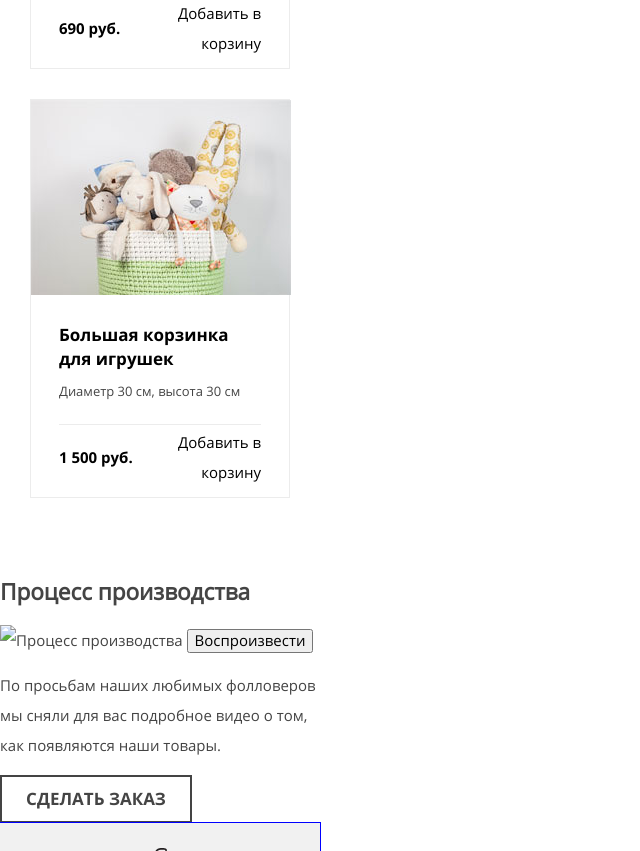
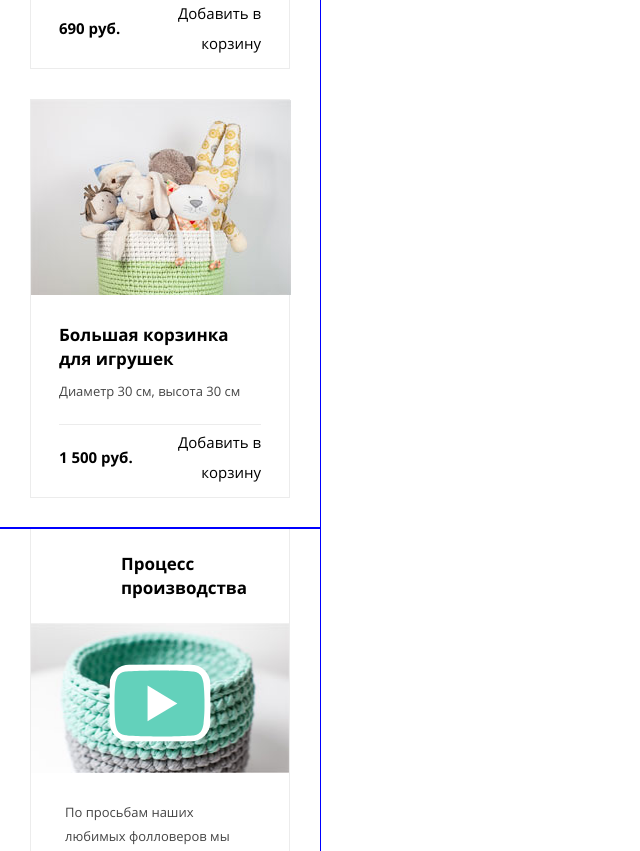
Before and after one commit to makartashik/676153-mishka, a website: page source/catalog.html in a window 1280 px wide. Shown: the part 1336-2187 px from the top of the page, without its empty margins (0-640 px from the left). Drawn offline with nearby package versions, Linux system fonts and the light colour scheme; files that its build step writes are made by us from their sources.

Commit message:
Стилизует блок с процессом производства

```diff
--- a/source/catalog.html
+++ b/source/catalog.html
@@ -102,17 +102,19 @@
         </section>
 
         <section class="production">
+          <div class="production__container">
             <header class="production__header">
               <h2 class="production__title">Процесс производства</h2>
             </header>
             <div class="production__content video-content">
-            <img class="video-content__image" src="#" width="260" height="150" alt="Процесс производства">
+              <img class="video-content__image" src="../img/video-mobile@1x.jpg" width="260" height="150" alt="Процесс производства">
               <button class="video-content__button" type="button">Воспроизвести</button>
             </div>
             <p class="production__text">
               По просьбам наших любимых фолловеров мы сняли для вас подробное видео о том, как появляются наши товары.
             </p>
-          <a class="production__button button button--width-less button--font-smaller button--line-smaller" href="#">Сделать заказ</a>
+            <a class="production__button button button--order button--width-less" href="#">Сделать заказ</a>
+          </div>
         </section>
 
       </main>
--- a/source/sass/blocks/button.scss
+++ b/source/sass/blocks/button.scss
@@ -16,7 +16,10 @@
     font-size: 17px;
   }
 
-  &--line-smaller {
+  &--order {
+    padding-top: 15px;
+    padding-bottom: 15px;
+    font-size: 17px;
     line-height: 16px;
   }
 
--- a/source/sass/blocks/catalog.scss
+++ b/source/sass/blocks/catalog.scss
@@ -1,3 +1,7 @@
+.catalog {
+  outline: 1px solid blue;
+}
+
 .catalog__container {
   padding-top: 30px;
   padding-bottom: 30px;
@@ -5,4 +9,8 @@
 
 .catalog__item {
   margin-bottom: 30px;
+
+  &:last-child {
+    margin-bottom: 0;
+  }
 }
--- a/source/sass/blocks/page-main.scss
+++ b/source/sass/blocks/page-main.scss
@@ -0,0 +1,3 @@
+.page-main {
+  outline: 1px solid blue;
+}
--- a/source/sass/blocks/production.scss
+++ b/source/sass/blocks/production.scss
@@ -0,0 +1,37 @@
+.production {
+  display: flex;
+  outline: 1px solid blue;
+}
+
+.production__container {
+  display: flex;
+  flex-direction: column;
+  margin: 0 30px;
+  margin-bottom: 58px;
+  border: 1px solid #ececec;
+}
+
+.production__header {
+  padding: 23px 28px;
+}
+
+.production__title {
+  margin: 0;
+  padding-left: 62px;
+  font-family: "Open Sans Bold", "Arial", sans-serif;
+  font-size: 17px;
+  line-height: 24px;
+  color: $title-color;
+}
+
+.production__text {
+  padding: 5px 34px;
+  font-size: 13px;
+  line-height: 24px;
+}
+
+.production__button {
+  margin-left: 33px;
+  margin-top: 8px;
+  margin-bottom: 32px;
+}
--- a/source/sass/blocks/video-content.scss
+++ b/source/sass/blocks/video-content.scss
@@ -0,0 +1,26 @@
+.video-content {
+  position: relative;
+}
+
+.video-content__button {
+  position: absolute;
+  top: 50%;
+  left: 50%;
+  width: 101px;
+  height: 77px;
+  font-size: 0;
+  border: 0;
+  background-image: url("../img/icon-play.svg");
+  background-color: #ffffff;
+  border-radius: 20px;
+  transform: translate(-50%, -50%);
+
+  &:hover {
+    transform: scale(1.2) translate(-40%, -40%);
+  }
+
+  &:active {
+    opacity: 0.3;
+    transform: scale(0.8) translate(-60%, -60%);
+  }
+}
--- a/source/sass/style.scss
+++ b/source/sass/style.scss
@@ -3,6 +3,7 @@
 @import "mixins.scss";
 @import "variables.scss";
 @import "global.scss";
+@import "blocks/page-main.scss";
 @import "blocks/page-wrap.scss";
 @import "blocks/container.scss";
 @import "blocks/button.scss";
@@ -27,3 +28,5 @@
 @import "blocks/copyright.scss";
 @import "blocks/catalog.scss";
 @import "blocks/catalog-product.scss";
+@import "blocks/production.scss";
+@import "blocks/video-content.scss";
```
Lines whose indentation alone changed are shown as unchanged.
